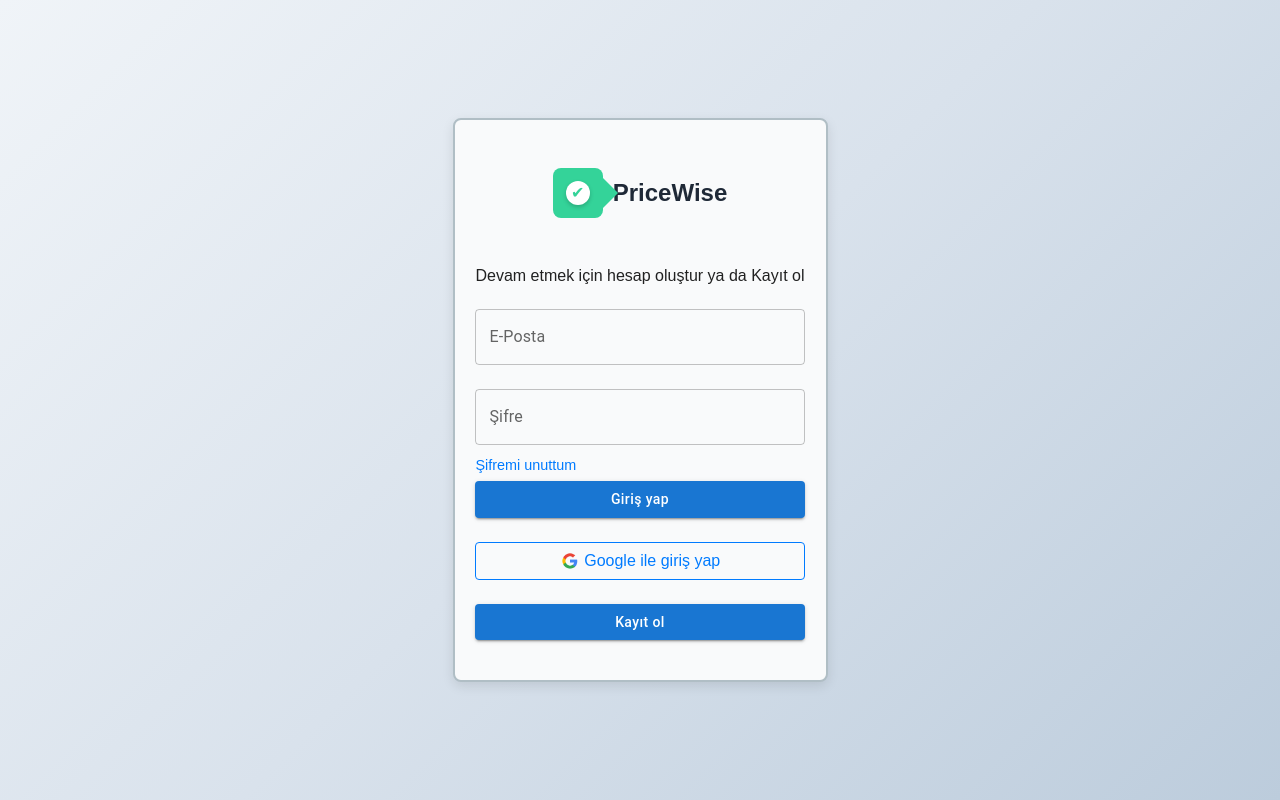
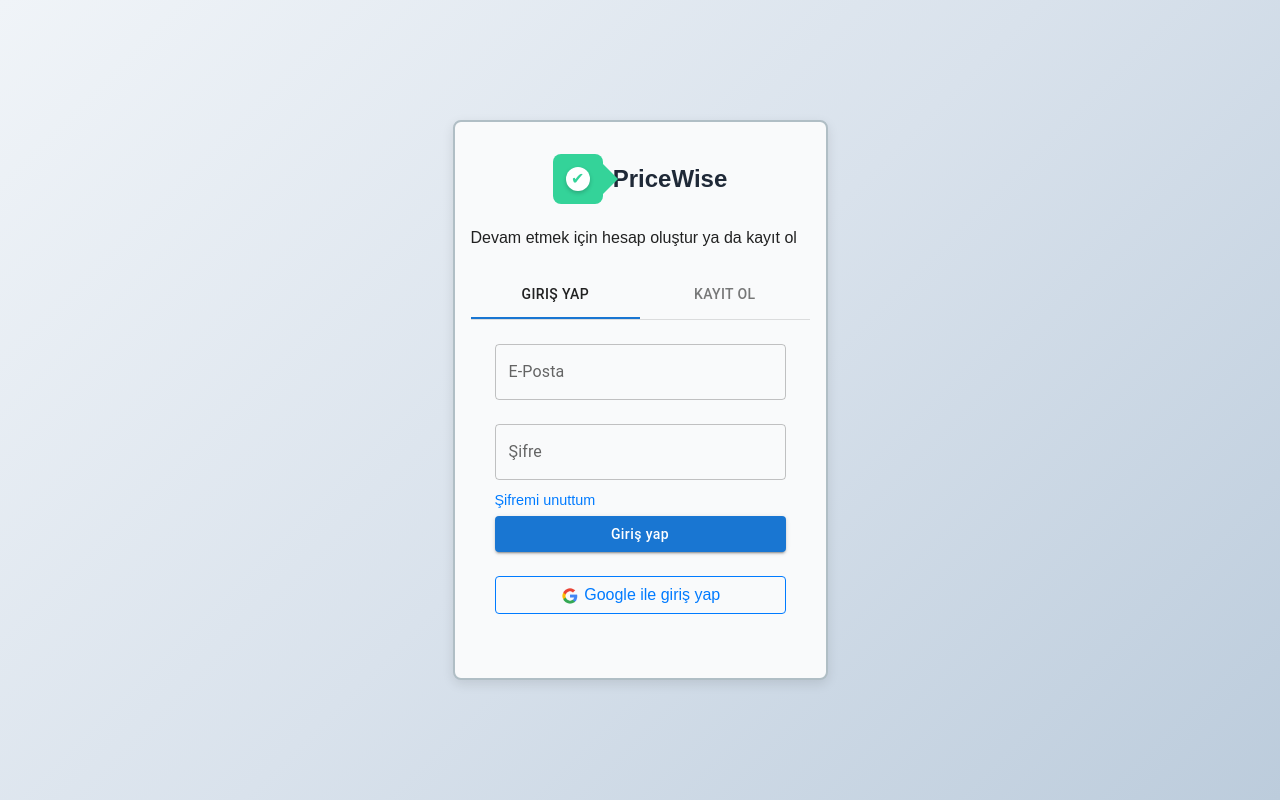
Before and after one commit to ensarterzi54/PriceWise, a Next.js app: page /login in a window 1280 px wide. Built offline with nearby package versions, Linux system fonts and the light colour scheme; no server answers.

Commit message:
yeni login

```diff
--- a/pages/login/index.js
+++ b/pages/login/index.js
@@ -1,19 +1,53 @@
+import styles from "../login/login.module.css"
+import PropTypes from 'prop-types';
+import Tabs from '@mui/material/Tabs';
+import Tab from '@mui/material/Tab';
+import Box from '@mui/material/Box';
 import Link from "next/link"
 import { AuthContext } from "../../contexts/AuthContex"
 import React, { useContext, useState } from 'react'
 import { Avatar, Button, TextField } from "@mui/material";
-import Box from '@mui/material/Box';
 import Card from '@mui/material/Card';
-import styles from "../login/login.module.css"
 import { SnackbarProvider, useSnackbar } from 'notistack';
 import ForgotPassword from "../../components/forgotPassword";
-import LockIcon from '@mui/icons-material/Lock';
 import Logo from "@/components/logo";
 
+const CustomTabPanel = (props) => {
+    const { children, value, index, ...other } = props;
+
+    return (
+      <div
+        role="tabpanel"
+        hidden={value !== index}
+        id={`simple-tabpanel-${index}`}
+        aria-labelledby={`simple-tab-${index}`}
+        {...other}
+      >
+        {value === index && <Box sx={{ p: 3 }}>{children}</Box>}
+      </div>
+    );
+}
+
+CustomTabPanel.propTypes = {
+    children: PropTypes.node,
+    index: PropTypes.number.isRequired,
+    value: PropTypes.number.isRequired,
+};
+
+const a11yProps = (index) => {
+    return {
+      id: `simple-tab-${index}`,
+      'aria-controls': `simple-tabpanel-${index}`,
+    };
+}
+
 const Login = () => {
+    const [value, setValue] = React.useState(0);
     const { signInWithGoogle, signInEmailPassword, createUserEmailAndPassword, resetPassword } = useContext(AuthContext)
     const [email, setEmail] = useState("")
     const [password, setPassword] = useState("")
+    const [signInEmail, setSignInEmail] = useState("")
+    const [signInPassword, setSignInPassword] = useState("")
     const [forgetPassword, setForgetPassword] = useState(false)
 
     const login = (email, password) => {
@@ -33,6 +67,10 @@
         color: "inherit"
     }
 
+    const handleChange = (event, newValue) => {
+      setValue(newValue);
+    };
+
     return (
         <>
             {
@@ -43,20 +81,33 @@
                                 <Box sx={{minWidth: 375}}>
                                     <Card variant="outlined"
                                         sx={{
-                                            backgroundColor: '#f9fafb', // Hafif bir arka plan rengi
-                                            border: '2px solid #b0bec5', // Çerçeve rengi ve kalınlığı
-                                            borderRadius: '8px', // Köşe yuvarlama
-                                            boxShadow: '0 4px 12px rgba(0, 0, 0, 0.1)', // Hafif gölge
+                                            backgroundColor: '#f9fafb',
+                                            border: '2px solid #b0bec5',
+                                            borderRadius: '8px',
+                                            boxShadow: '0 4px 12px rgba(0, 0, 0, 0.1)',
+                                            padding: '16px',
                                         }}
                                     >
-                                        <div className={`${styles.inCard}`}>
-                                            <div className="pt-5 pb-3">
-                                                <div className={`${styles.logo} mb-5`}>
-                                                    <Link href="/" style={linkStyle}>
-                                                        <Logo />
-                                                    </Link>
-                                                </div>
-                                                <h6 className="mb-4">Devam etmek için hesap oluştur ya da <Link href="/signIn">Kayıt ol</Link></h6>
+                                        <Box sx={{ width: '100%' }}>
+                                            <div className={`${styles.logo} mb-4 mt-3`}>
+                                                <Link href="/" style={linkStyle}>
+                                                    <Logo />
+                                                </Link>
+                                            </div>
+                                            <h6 className="mb-4">Devam etmek için hesap oluştur ya da kayıt ol</h6>
+                                            <Box sx={{ borderBottom: 1, borderColor: 'divider' }}>
+                                                <Tabs
+                                                    value={value}
+                                                    onChange={handleChange}
+                                                    textColor="inherit"
+                                                    variant="fullWidth"
+                                                    aria-label="full width tabs example"
+                                                >
+                                                    <Tab label="Giriş yap" {...a11yProps(0)} />
+                                                    <Tab label="Kayıt ol" {...a11yProps(1)} />
+                                                </Tabs>
+                                            </Box>
+                                            <CustomTabPanel value={value} index={0}>
                                                 <TextField
                                                     id="outlined-basic"
                                                     label="E-Posta"
@@ -88,14 +139,32 @@
                                                     <img src="/images/google-logo.png" alt="" style={{ width: "20px" }} />  Google ile giriş yap
                                                 </button><br /><br />
 
+                                            </CustomTabPanel>
+                                            <CustomTabPanel value={value} index={1}>
+                                                <TextField
+                                                    id="outlined-basic"
+                                                    label="E-Posta"
+                                                    variant="outlined"
+                                                    sx={{width: '100%'}}
+                                                    value={signInEmail}
+                                                    onChange={(e) => setSignInEmail(e.target.value)}
+                                                /> <br /><br />
+                                                <TextField
+                                                    id="outlined-basic"
+                                                    label="Şifre"
+                                                    type="password"
+                                                    variant="outlined"
+                                                    sx={{width: '100%'}}
+                                                    value={signInPassword}
+                                                    onChange={(e) => setSignInPassword(e.target.value)}
+                                                /> <br /> <br />
                                                 <Button
                                                     variant="contained"
                                                     sx={{ width: '100%', textTransform: "none"}}
-                                                    onClick={() => createUser(email, password)}>Kayıt ol
+                                                    onClick={() => createUser(signInEmail, signInPassword)}>Kayıt ol
                                                 </Button> <br /><br />
-
-                                            </div>
-                                        </div>
+                                            </CustomTabPanel>
+                                        </Box>
                                     </Card>
                                 </Box>
                             </div>
@@ -104,8 +173,7 @@
             }
 
         </>
-
-    )
+    );
 }
 
 Login.getLayout = function (page) {
```
